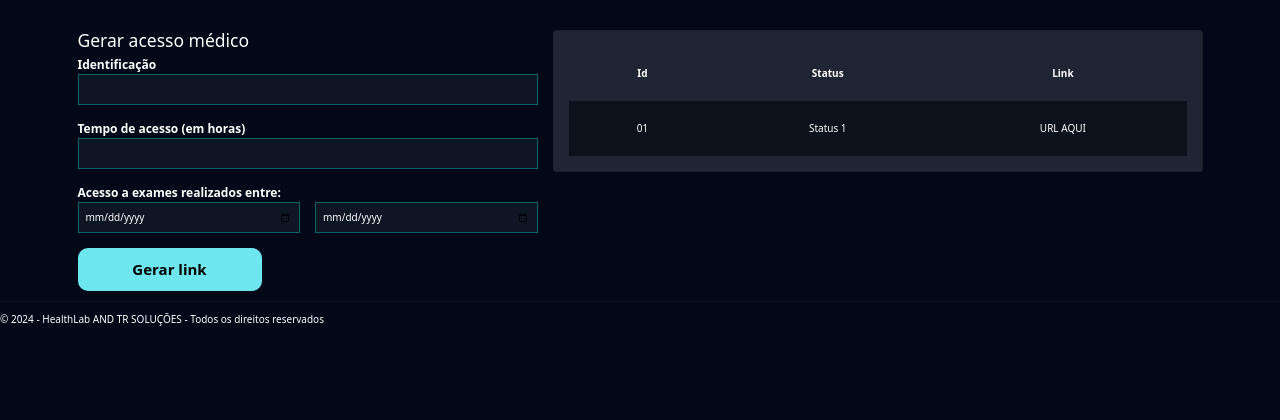
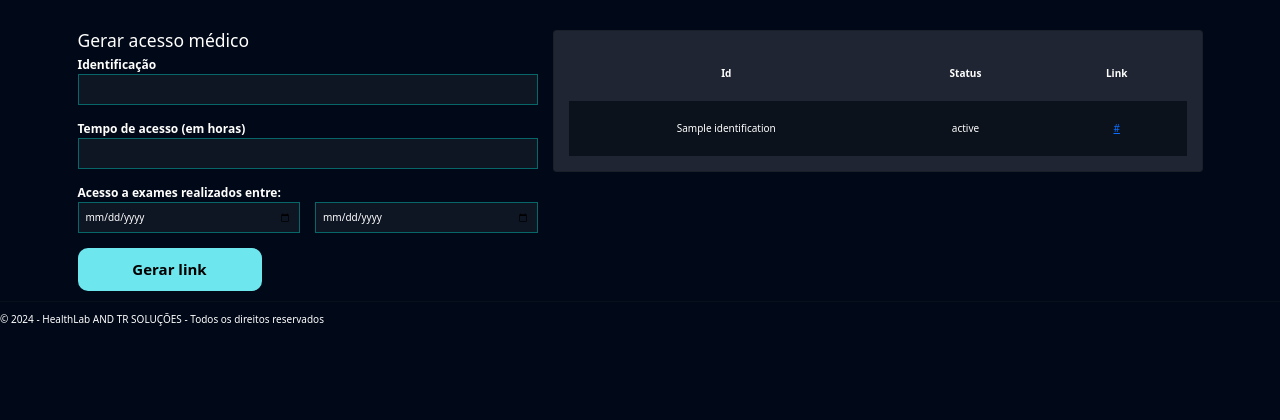
Before and after one commit to thercior/health-lab, a Django app: template templates/HealthChecks/create_medical_access.html in a window 1280 px wide. Shown: the top 420 px of the page. Run offline with Django 5.2, Linux system fonts and the light colour scheme; the template is opened without the code that fills it: most values are stand-ins (such as "Sample title", 1, 10 or a date in 2020).

Commit message:
Adição de consulta dos dados de acesso médico dinamicamente e correção dos nomes dos inputs

```diff
--- a/templates/HealthChecks/create_medical_access.html
+++ b/templates/HealthChecks/create_medical_access.html
@@ -21,25 +21,26 @@
             <div class="col-md-5">
                 <h3>Gerar acesso médico</h3>
 
-                <form action="{% url 'HealthChecks:create_medical_access' %}" method="POST">{% csrf_token %}
+                <form action="{% url 'HealthChecks:create_medical_access' %}" method="POST">
+                    {% csrf_token %}
 
                     <label for="">Identificação</label>
                     <br>
-                    <input style="width: 100%" type="text" name="identificacao" id="" class="input-default">
+                    <input style="width: 100%" type="text" name="identification" id="" class="input-default">
                     <br>
                     <br>
                     <label for="">Tempo de acesso (em horas)</label>
                     <br>
-                    <input style="width: 100%" type="number" name="tempo_de_acesso" id="" class="input-default">
+                    <input style="width: 100%" type="number" name="access_time" id="" class="input-default">
                     <br>
                     <br>
                     <div class="row">
                         <label for="">Acesso a exames realizados entre:</label>
                         <div class="col-md">
-                            <input style="width: 100%" type="date" name="data_exame_inicial" id="" class="input-default">
+                            <input style="width: 100%" type="date" name="date_start_exam" id="" class="input-default">
                         </div>
                         <div class="col-md">
-                            <input style="width: 100%" type="date" name="data_exame_final" id="" class="input-default">
+                            <input style="width: 100%" type="date" name="date_end_exam" id="" class="input-default">
                             <br>
                             <br>
                         </div>
@@ -60,12 +61,14 @@
 
                         </tr>
 
+                        {% for access in medicals_access %}
+                            <tr class="linha-tabela">
+                                <td>{{ access.identification }}</td>
+                                <td>{{ access.status }}</td>
+                                <td><a href="{{ access.url }}">{{ access.url }}</a></td>
+                            </tr>
+                        {% endfor %}
 
-                            <tr class="linha-tabela">
-                                <td>01</td>
-                                <td>Status 1</td>
-                                <td>URL AQUI</td>
-                            </tr>
 
 
 
```
